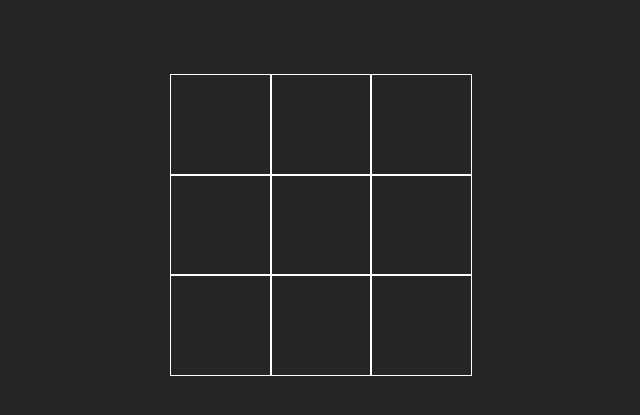
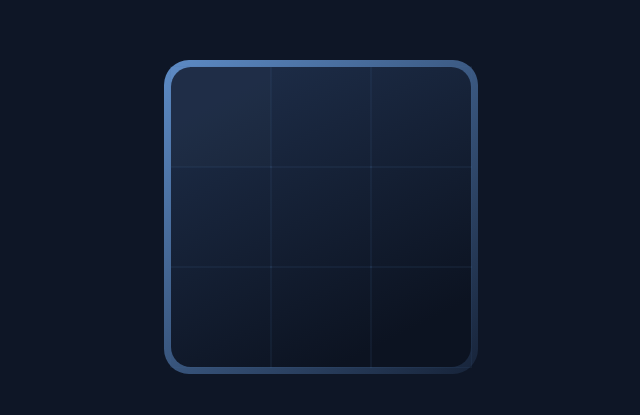
Before and after one commit to JaavierR/vue-wordle, a Vue app: page / in a window 1280 px wide. Shown: the part 183-598 px from the top of the page, without its empty margins (319-959 px from the left). Built offline with nearby package versions, Linux system fonts and the light colour scheme.

Commit message:
style: :lipstick: improve the look of the app

```diff
--- a/index.html
+++ b/index.html
@@ -5,6 +5,12 @@
         <link rel="icon" href="/favicon.ico" />
         <meta name="viewport" content="width=device-width, initial-scale=1.0" />
         <title>Vite This is a test App</title>
+        <link rel="preconnect" href="https://fonts.googleapis.com" />
+        <link rel="preconnect" href="https://fonts.gstatic.com" crossorigin />
+        <link
+            href="https://fonts.googleapis.com/css2?family=Inter:wght@100;200;300;400;500;600;700;800;900&family=Poppins:ital,wght@0,600;1,500&display=swap"
+            rel="stylesheet"
+        />
     </head>
     <body>
         <div id="app"></div>
--- a/src/assets/app.css
+++ b/src/assets/app.css
@@ -1,3 +1,10 @@
+:root {
+    --correct-color: #47d747;
+    --present-color: #f7f749;
+    --absent-color: #888;
+    --invalid-color: #ff3f3f;
+}
+
 html,
 body {
     height: 100%;
@@ -6,48 +13,87 @@ body {
 body {
     display: grid;
     place-items: center;
-    background: rgb(37, 37, 37);
+    background: #0e1626;
     color: white;
-    font-family: sans-serif;
+    margin: 0;
+    font-family: Poppins, sans-serif;
 }
 
-/* #game {
-    display: grid;
-    grid-template-columns: repeat(3, 1fr);
-} */
-
-.tile.absent {
-    background: gray;
+#game {
+    color: white;
+    background-image: linear-gradient(153deg, #1c2b45 13%, #0c1321 85%),
+        linear-gradient(149deg, #fec63b 3%, rgba(254, 198, 59, 0) 800%);
+    position: relative;
+    border-radius: 20px;
+    width: 300px;
+    margin: auto;
 }
 
-.tile.present {
-    background: yellow;
-}
-
-.tile.correct {
-    background: green;
+#game:before {
+    content: '';
+    display: block;
+    position: absolute;
+    inset: -7px;
+    background-image: linear-gradient(138deg, #6ba0e2 -20%, #131e32 105%);
+    z-index: -1;
+    border-radius: 25px;
 }
 
 .row {
     display: flex;
+    justify-content: center;
+}
+
+.row.current .tile:empty:first-of-type {
+    animation: fade 2s;
+    animation-fill-mode: both;
+    animation-iteration-count: infinite;
+}
+
+@keyframes fade {
+    50% {
+        background: rgba(255, 255, 255, 0.05);
+    }
 }
 
 .tile {
+    outline: 1px solid rgba(73, 110, 158, 0.1);
     width: 100px;
     height: 100px;
     display: flex;
     align-items: center;
     justify-content: center;
-    outline: 1px solid currentColor;
     font-size: 2rem;
+    font-weight: 600;
+    text-transform: uppercase;
+    color: #496e9e;
+}
+
+/* .tile.absent {
+    background: var(--absent-color);
+} */
+
+.tile.present {
+    color: var(--present-color);
+    text-shadow: 0 0 12px rgba(246, 171, 38, 0.42);
+}
+
+.tile.correct {
+    color: var(--correct-color);
+    text-shadow: 0 0 12px rgba(38, 246, 100, 0.42);
 }
 
 output {
+    text-align: center;
+    font-weight: 500;
+    font-style: italic;
     font-size: 1.3rem;
-    text-align: center;
-    display: block;
-    margin-top: 1.5rem;
+    margin-top: 1rem;
     position: fixed;
-    bottom: 1rem;
-    right: 1rem;
+    inset: auto 0 3rem 0;
 }
+
+output:empty {
+    display: none;
+    color: #496e9e;
+}
--- a/src/views/Home.vue
+++ b/src/views/Home.vue
@@ -90,8 +90,13 @@ onBeforeUnmount(() => window.removeEventListener('keyup', onKeyPress))
 <template>
     <main>
         <div id="game">
-            <template v-for="row in board" :key="row">
-                <div class="row">
+            <template v-for="(row, index) in board" :key="row">
+                <div
+                    class="row"
+                    :class="{
+                        current: currentRowIndex === index,
+                    }"
+                >
                     <template v-for="tile in row" :key="tile">
                         <div class="tile" :class="tile.status">
                             {{ tile.letter }}
```
